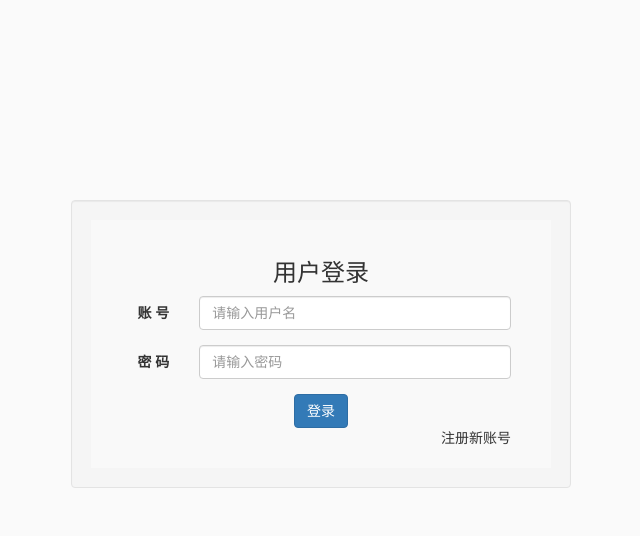
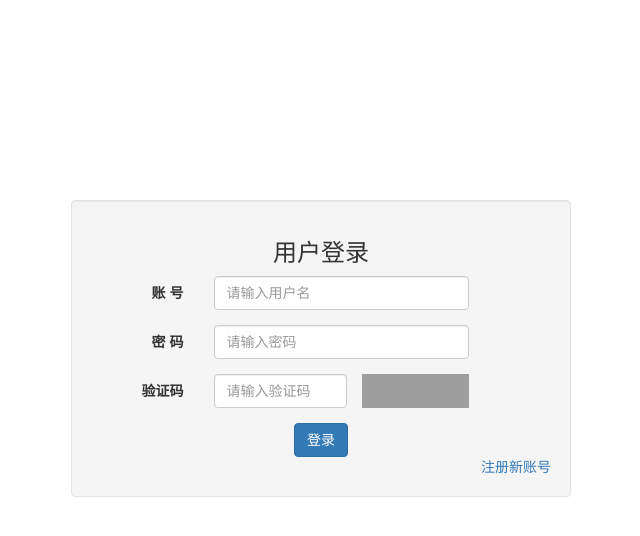
Before and after one commit to wzy287522564/django-web-operations, a Django app: template srs_python/templates/login.html in a window 1280 px wide. Shown: the top 536 px of the page, without its empty margins (319-959 px from the left). Run offline with Django 3.2, Linux system fonts and the light colour scheme; the template is opened without the code that fills it, so the values that code supplies are empty; some libraries are stand-ins or nearby versions; grey boxes are pictures that could not be loaded.

Commit message:
0609update
添加了login页的验证码:
随机生成4个字母或数字组成的验证码，加了一条随机位置的红色干扰线；
验证码信息 存在缓存中，30秒超时；
前端验证登录信息是否为空，为空则拦截提交

```diff
--- a/srs_admin/settings.py
+++ b/srs_admin/settings.py
@@ -123,8 +123,7 @@ LOGIN_URL = '/login/'
 
 # Static files (CSS, JavaScript, Images)
 # https://docs.djangoproject.com/en/1.11/howto/static-files/
-
 STATIC_URL = '/static/'
-STATICFILES_DIRS = [
+STATICFILES_DIRS = (
     BASE_DIR+"/static",
-]
+)
--- a/srs_python/templates/login.html
+++ b/srs_python/templates/login.html
@@ -8,57 +8,60 @@
     <!-- 上述3个meta标签*必须*放在最前面，任何其他内容都*必须*跟随其后！ -->
     <meta name="description" content="srs_admin">
     <meta name="author" content="wzy">
-    <title>Login</title>
+    <title>登录</title>
     <!-- Bootstrap core CSS -->
-
     <link rel="stylesheet" href="{% static 'css/bootstrap.min.css'%}">
-    <!-- Our Custom CSS -->
-    <link rel="stylesheet" href="{% static 'css/style5.css' %}">
     <!-- jQuery CDN -->
     <script src="{% static 'js/jquery.min.js'%}"></script>
-    <!-- Bootstrap Js CDN -->
-    <script src="{% static 'js/bootstrap.min.js' %}"></script>
-    <script src="{% static 'js/echarts.js' %}"></script>
-    <script src="{% static 'js/popwin.js' %}"></script>
-    <script src="{% static 'js/jquery-form.js' %}"></script>
+
   </head>
 <style>
         html,body{text-align:center;margin:0px auto;}
-         .form{
 
-            background: rgba(255,255,255,0.4);
-
-            padding: 20px;
-
-            padding-left: 40px;
-
-            padding-right: 40px;
-
-        }
 </style>
 <body>
 <div class="container well" style="margin-top: 200px;width: 500px">
-    <form class="col-sm-offset-4col-sm-4 col-sm-offset-4 form form-horizontal " action="" method="post" id="login_form" style="margin-left: 0px;">
+    <form class="col-sm-offset-4col-sm-4 col-sm-offset-4 form form-horizontal " action="" method="post" id="login_form" style="margin-left: 0px;" onsubmit="return check()">
         <h3 class="text-center">用户登录</h3>
         <div class="form-group">
-            <label for="username" class="col-sm-2 control-label">账&nbsp;号</label>
-            <div class="col-sm-10">
+        <label for="username" class="col-sm-3 control-label">账&nbsp;号</label>
+        <div class="col-sm-7">
             <input type="text" class="form-control" id="username" name="username" placeholder="请输入用户名">
          </div>
         </div>
         <div class="form-group">
-               <label for="password" class="col-sm-2 control-label">密&nbsp;码</label>
-               <div class="col-sm-10">
+           <label for="password" class="col-sm-3 control-label">密&nbsp;码</label>
+           <div class="col-sm-7">
                 <input type="password" class="form-control" id="password" name="password" placeholder="请输入密码">
            </div>
         </div>
-            <span style="center-block">{{error}}</span>
+        <div class="form-group">
+           <label for="verify_code" class="col-sm-3 control-label">验证码</label>
+           <div class="col-sm-4">
+               <input type="text" class="form-control" id="verify_code" name="verify_code" placeholder="请输入验证码" AUTOCOMPLETE="off">
+           </div>
+            <img id="verify_code_name" style="height:34px;padding-left: 0px;padding-right: 15px;" class="col-sm-3" src="/static/image/{{image_name}}">
+            <input type="text" style="display:none" id="verify_code_image_key" name="verify_code_image_key" value="{{image_name}}">
+        </div>
+    <span id="error" style="center-block">{{error}}</span>
     <button type="submit" class="btn btn-primary center-block">登录</button>
     <div class="text-right">
         <a href="/regist/" >注册新账号</a>
     </div>
 </form>
 </div>
+</body>
+<script>
+    function check(){
+        var username =$('#username').val()
+        var password =$('#password').val()
+        var verify_code=$('#verify_code').val()
+        if(username.length==0 || password.length==0 || verify_code==0)
+        {
+            $('#error').html('请填写完整得到登录信息')
+            return false
+        }
+    }
 
-</body>
+</script>
 </html>
```
Also changed, not shown: srs_python/randomCode.py (added, +62 -0 lines), srs_python/templates/object.html (+2 -6 lines), srs_python/views.py (+27 -14 lines), static/fonts/Arial.ttf (added). Lines whose indentation alone changed are shown as unchanged.
